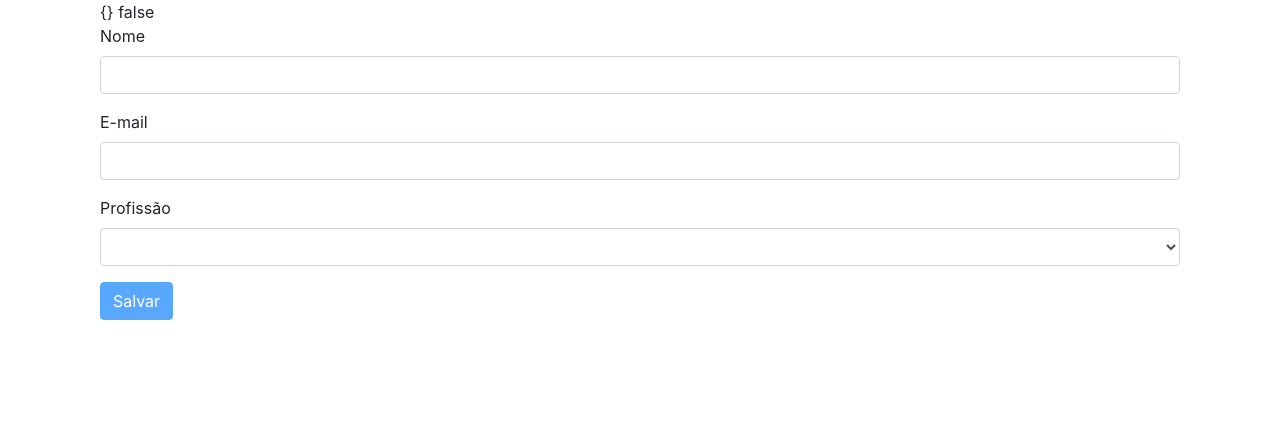
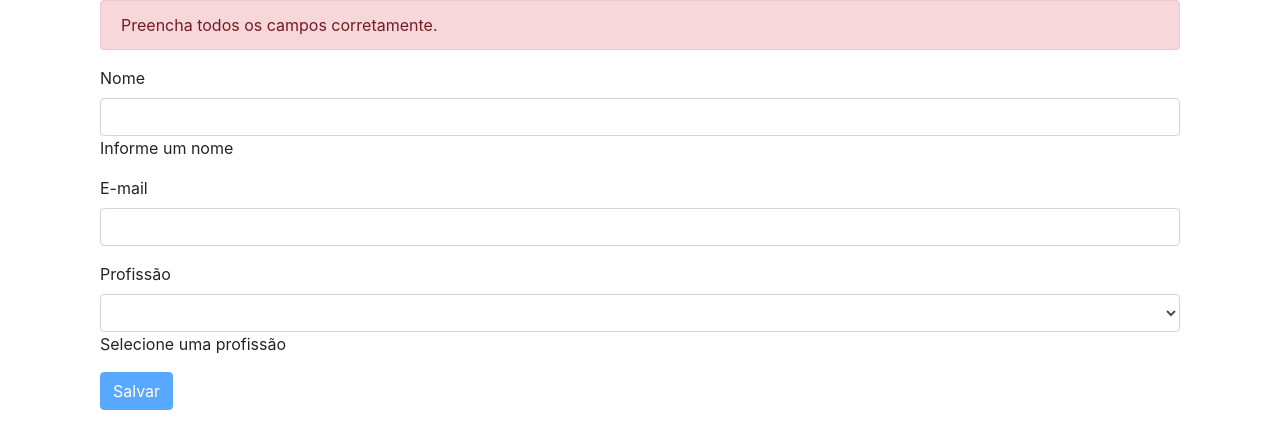
Before and after one commit to diegotesch/estudos-algar, an Angular app: page / in a window 1280 px wide. Shown: the top 448 px of the page. Built offline with nearby package versions, Linux system fonts and the light colour scheme.

Commit message:
Validando campos de formularios

```diff
--- a/src/app/formulario-estudo/formulario-estudo.component.html
+++ b/src/app/formulario-estudo/formulario-estudo.component.html
@@ -1,25 +1,32 @@
 <div class="container">
 
-  {{ cliente | json }}
-  {{ userForm.valid }}
+  <div *ngIf="userForm.invalid" class="alert alert-danger">
+    Preencha todos os campos corretamente.
+  </div>
 
-  <form #userForm="ngForm" (ngSubmit)="salvar(userForm)">
+  <form autocomplete="off" #userForm="ngForm" (ngSubmit)="salvar(userForm)">
     <div class="form-group">
       <label class="form-control-label">Nome</label>
-      <input name="nome" type="text" class="form-control" [(ngModel)]="cliente.nome" required minlength="10" >
+      <input name="nome" type="text" class="form-control" [(ngModel)]="cliente.nome" required minlength="10" #nome="ngModel" >
+
+      <div *ngIf="nome.hasError('required')">Informe um nome </div>
+      <div *ngIf="nome.hasError('minlength')">Nome deve conter "X" caracteres </div>
     </div>
 
     <div class="form-group">
       <label class="form-control-label">E-mail</label>
-      <input name="email" type="text" class="form-control" [(ngModel)]="cliente.email" required email >
+      <input name="email" type="text" class="form-control" [(ngModel)]="cliente.email" email #email="ngModel">
+
+      <div *ngIf="email.hasError('email')">Informe um email válido </div>
     </div>
 
     <div class="form-group">
       <label class="form-control-label">Profissão</label>
-      <select class="form-control" name="profissao" [(ngModel)]="cliente.profissao" required >
+      <select class="form-control" name="profissao" [(ngModel)]="cliente.profissao" required #profissao="ngModel" >
         <option value="">Selecione</option>
         <option *ngFor="let profissao of profissoes" [value]="profissao">{{ profissao }}</option>
       </select>
+      <div *ngIf="profissao.hasError('required')">Selecione uma profissão </div>
     </div>
 
     <button type="submit" class="btn btn-primary" [disabled]="!userForm.valid">Salvar</button>
```
